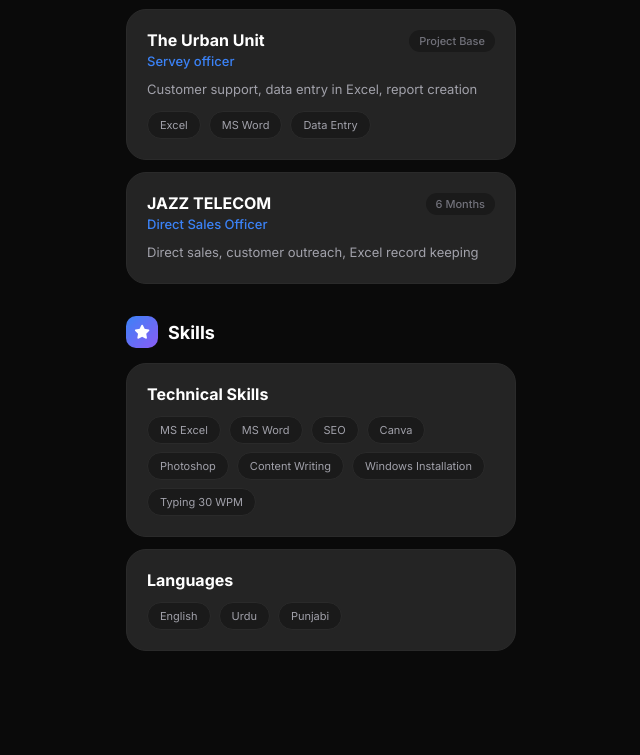
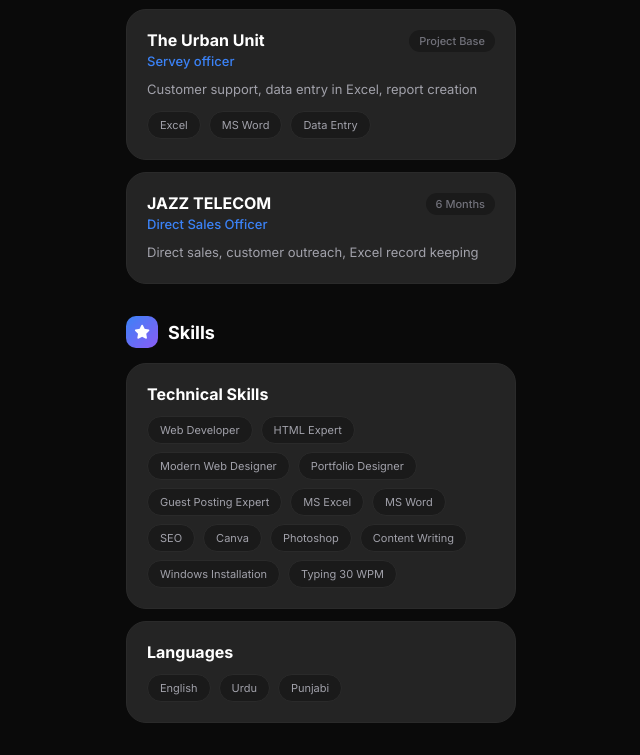
Before and after one commit to bhai002/Ch-Ali-Pro-Hub, a plain HTML site: page index.html in a window 1280 px wide. Shown: the part 892-1647 px from the top of the page, without its empty margins (319-959 px from the left). Before the commit the page ends 1575 px from the top, so only its background shows below. Drawn offline with Linux system fonts and the light colour scheme.

Commit message:
Add files via upload

```diff
--- a/index.html
+++ b/index.html
@@ -729,6 +729,11 @@
             <div class="card">
                 <div class="card-title" style="margin-bottom: 10px;">Technical Skills</div>
                 <div class="skill-tags">
+                    <span class="skill-tag">Web Developer</span>
+                    <span class="skill-tag">HTML Expert</span>
+                    <span class="skill-tag">Modern Web Designer</span>
+                    <span class="skill-tag">Portfolio Designer</span>
+                    <span class="skill-tag">Guest Posting Expert</span>
                     <span class="skill-tag">MS Excel</span>
                     <span class="skill-tag">MS Word</span>
                     <span class="skill-tag">SEO</span>
@@ -747,3 +752,10 @@
                     <span class="skill-tag">Urdu</span>
                     <span class="skill-tag">Punjabi</span>
                 </div>
+            </div>
+        </section>
+    </div>
+</header>
+</div>
+</body>
+</html>
```
